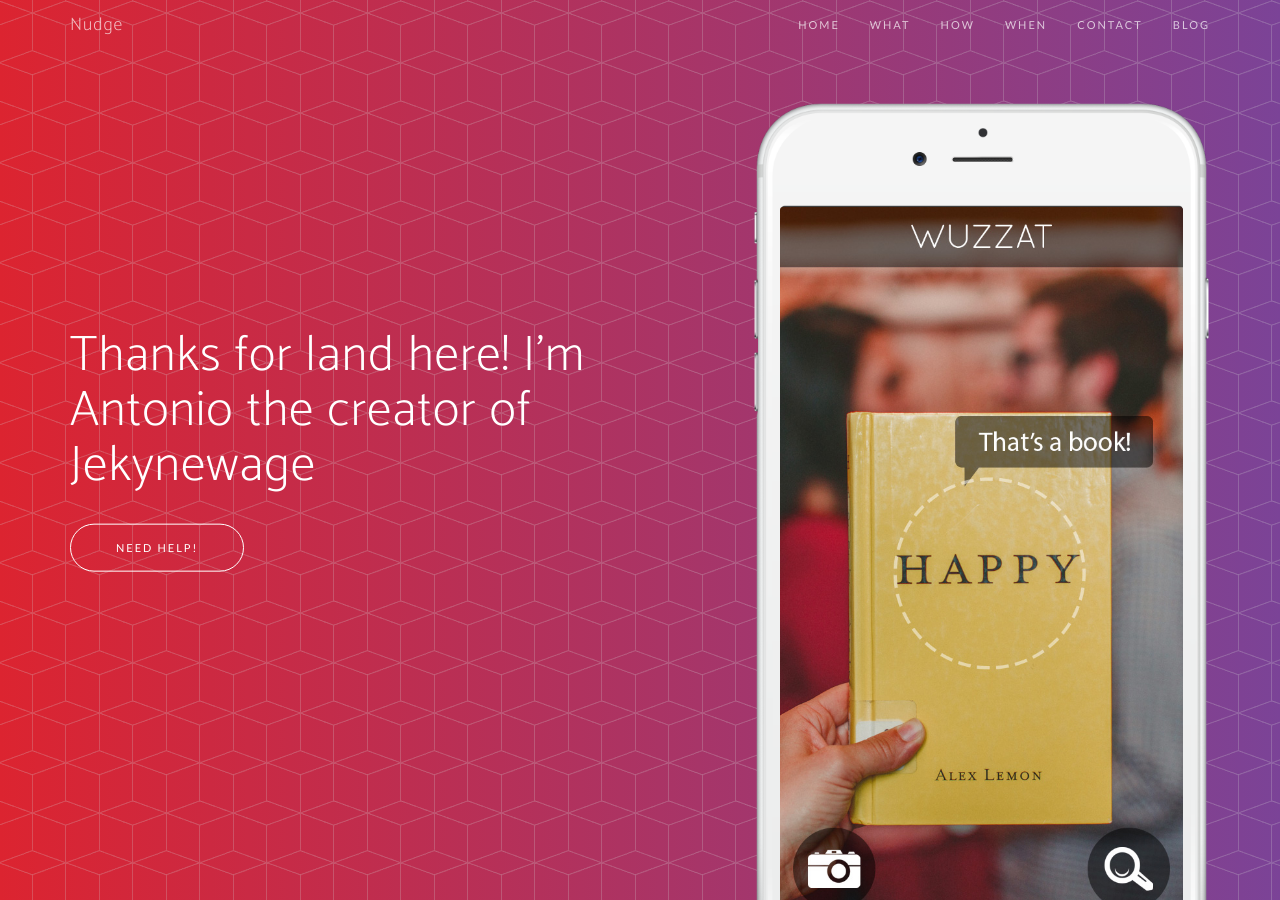
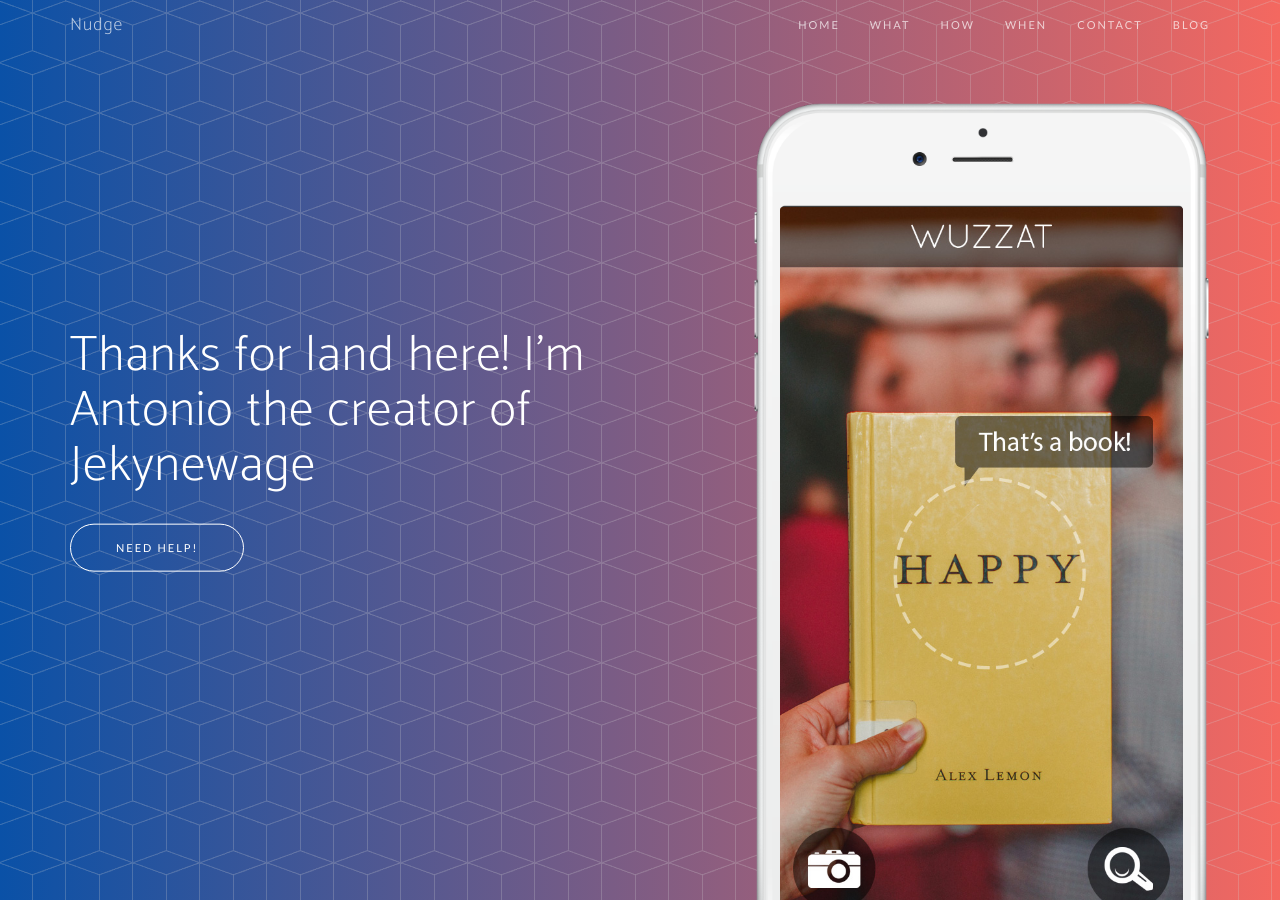
Before and after one commit to nudgealgebra/nudgealgebra.github.io, a Jekyll site: the page built from funds.html, in a window 1280 px wide and 900 px high. Built offline with Jekyll 4.4.1, drawn with Linux system fonts in a browser that asks for light colours; nearby versions of some CDN libraries; some web fonts are replaced.

Commit message:
Editing primary secondary colors for background

```diff
--- a/css/main.scss
+++ b/css/main.scss
@@ -34,10 +34,10 @@
 // }
 
 // variables.less link and gradient background
-$head-primary: #7b4397 ;
-$head-secondary: #dc2430 ;
+$head-primary: #f46860 ;
+$head-secondary: #0a51a7 ;
 $theme-primary: #0a51a7 ;
-$theme-secondary: #fdc539 ;
+$theme-secondary: #f46860 ;
 $theme-dark: #222;
 
 // Import partials from `sass_dir` (defaults to `_sass`)
```
